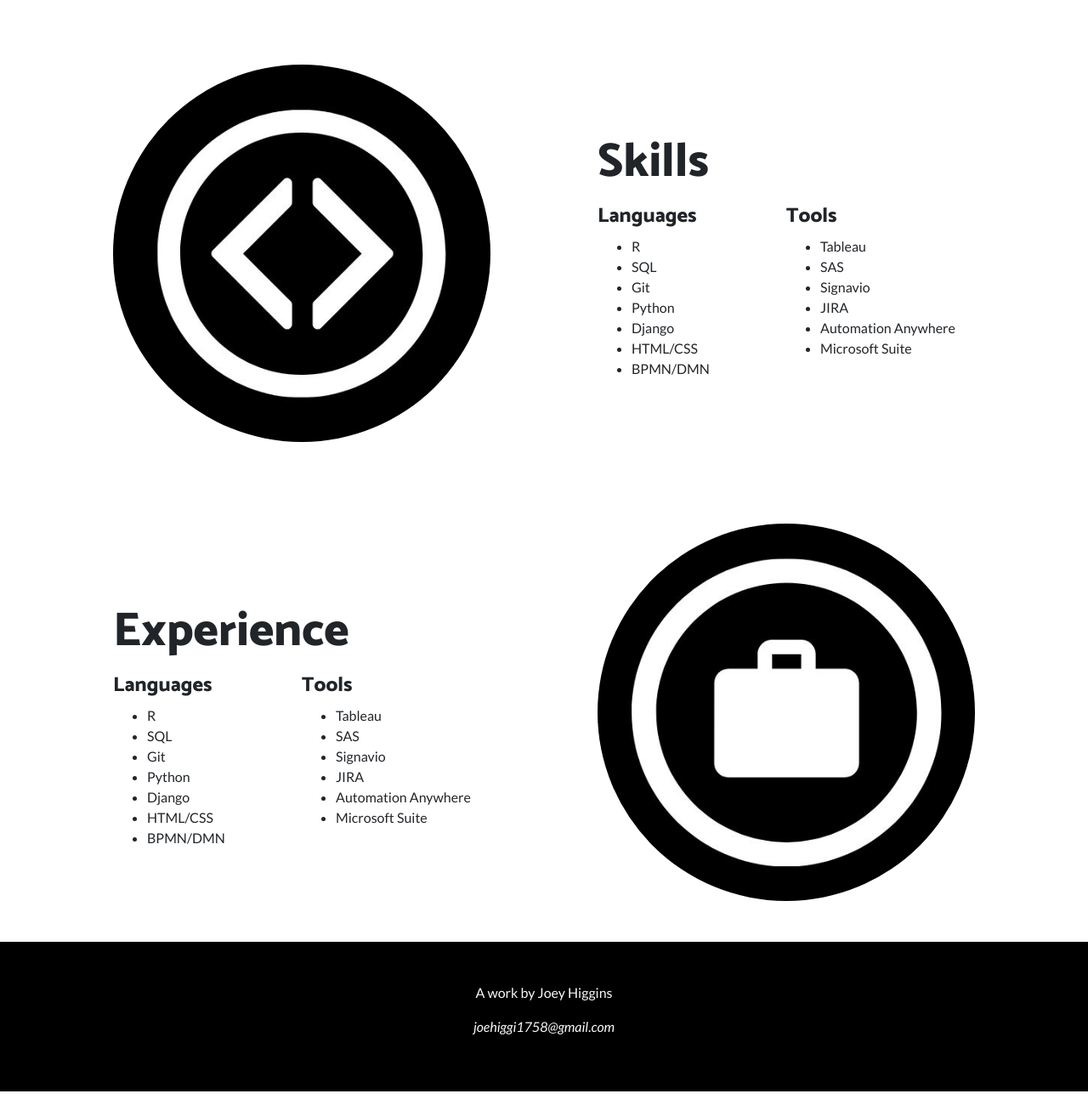
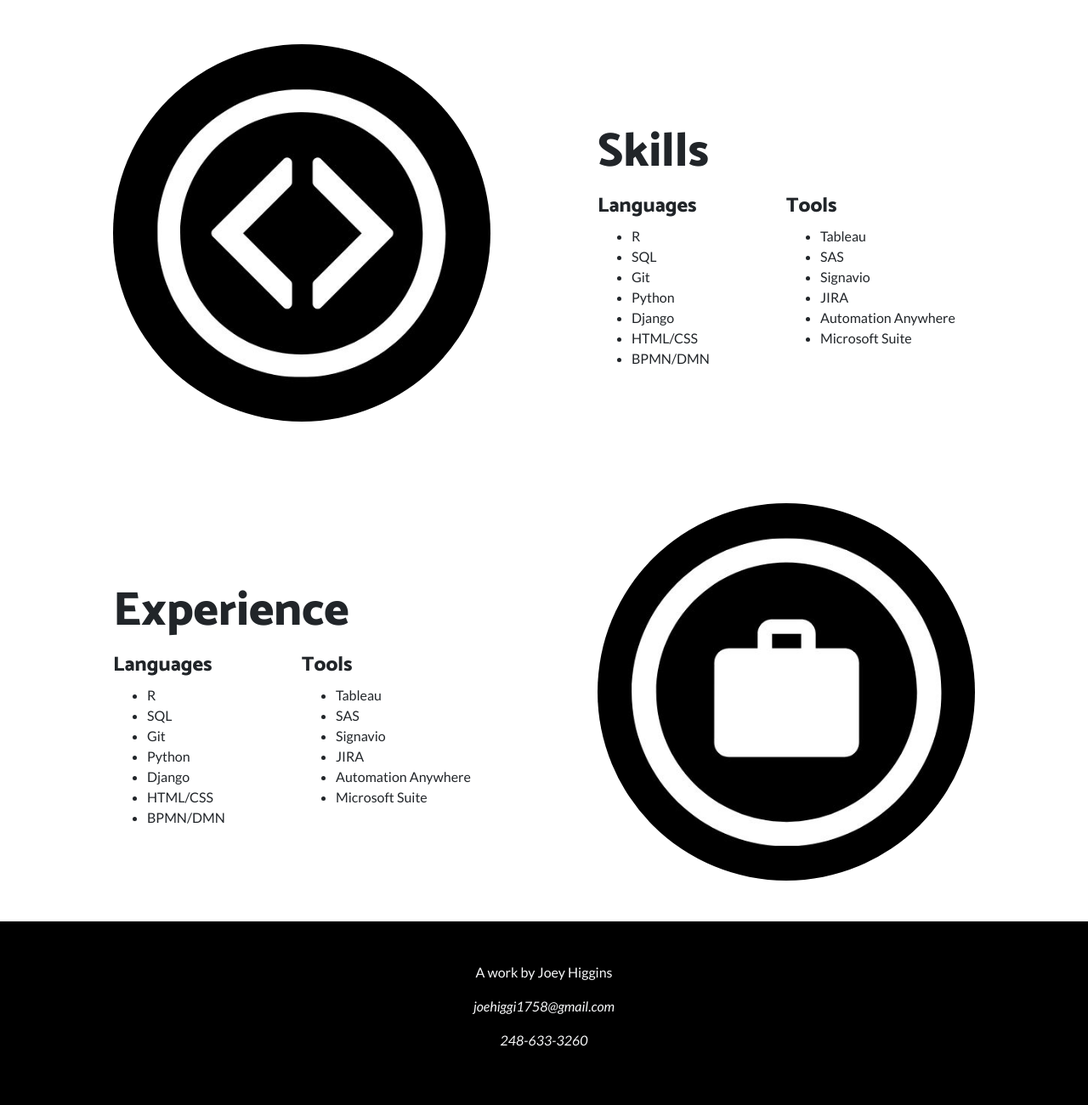
Before and after one commit to joehiggi1758/joehiggi1758.github.io, a website: page index.html in a window 1280 px wide. Shown: the part 1104-2404 px from the top of the page at 85% size. Drawn offline with Linux system fonts and the light colour scheme.

```diff
--- a/index.html
+++ b/index.html
@@ -166,10 +166,7 @@
     <div class="container">
       <p style="text-align: center; color: #f8f9fa;">A work by <a style="color: #f8f9fa;">Joey Higgins</a></p>
       <p style="text-align: center;"><span style="color: #f8f9fa;"><em>joehiggi1758@gmail.com</em></span></p>
-
-      <!-- <p class="m-0 text-center text-white small">A work by Joey Higgins.</p> -->
-      <link rel="stylesheet" href="https://cdnjs.cloudflare.com/ajax/libs/font-awesome/4.7.0/css/font-awesome.min.css">
-
+      <p style="text-align: center;"><span style="color: #f8f9fa;"><em>248-633-3260</em></span></p>
     </div>
   </footer>
 
```
